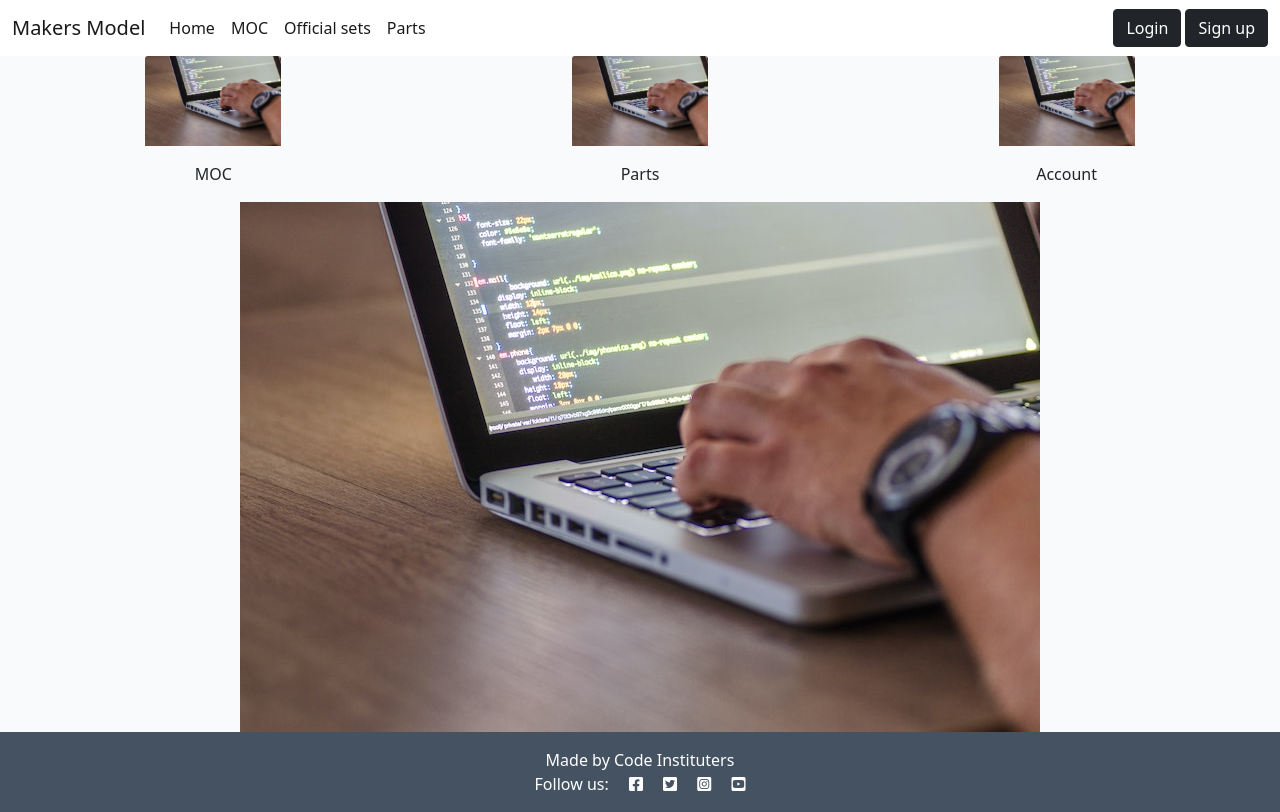
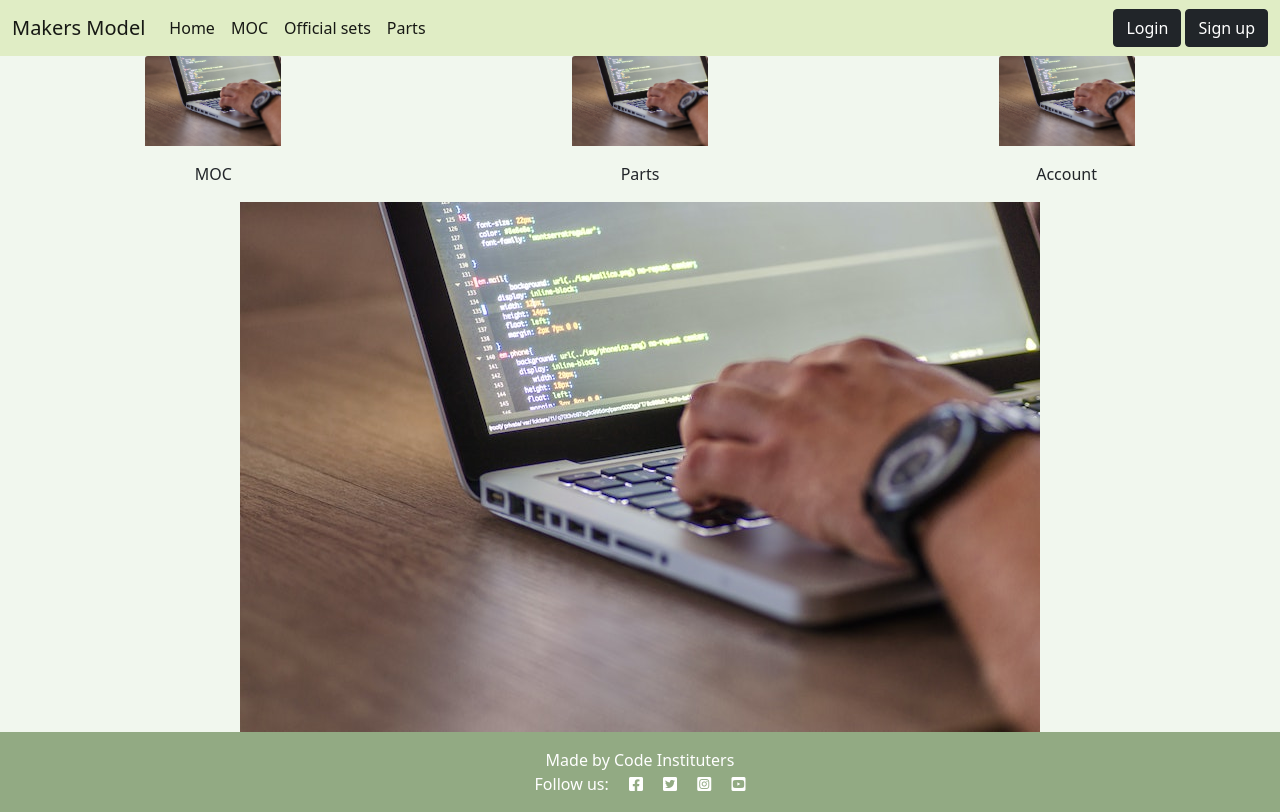
Before and after one commit to Explosion247/makers_models, a Django app: page / in a window 1280 px wide. Run offline with Django 4.2, Linux system fonts and the light colour scheme; data that the repository does not hold is empty.

Commit message:
changed colours of the background of main page

```diff
--- a/makers_models/lego_build/templates/build/index.html
+++ b/makers_models/lego_build/templates/build/index.html
@@ -51,6 +51,8 @@
         </div>
         {% endfor %}
     </div>
+
+    <!-- Make 5 on each line and max out at 10 on a page - change the colour of the website -->
     {% if is_paginated %}
     <nav aria-label="Page navigation">
         <ul class="pagination justify-content-center">
--- a/makers_models/static/css/style.css
+++ b/makers_models/static/css/style.css
@@ -8,13 +8,13 @@
     font-weight: 700;
     color: #4a4a4f;
 }
+.thin {
+    font-weight: 300;
+}
 
+/* colours  bg stands fo background*/
 .red-o {
     color: #e84610;
-}
-
-.thin {
-    font-weight: 300;
 }
 
 .light-bg {
@@ -22,12 +22,16 @@
 }
 
 .dark-bg {
-    background-color: #445261;
+    background-color: #92aa83;
 }
 
 .main-bg {
-    background-color: #f9fafc;
+    background-color: #f1f7ee;
 }
+.nav-col {
+    background-color: #e0edc5;
+}
+/* cards and images */
 
 .card {
     border: none;
--- a/makers_models/templates/base.html
+++ b/makers_models/templates/base.html
@@ -27,7 +27,7 @@
 <body class="d-flex flex-column h-100 main-bg">
 
     <!-- Navigation -->
-    <nav class="navbar navbar-expand-lg navbar-light bg-white">
+    <nav class="navbar navbar-expand-lg navbar-light nav-col">
         <div class="container-fluid">
             <a class="navbar-brand" href="{% url 'home' %}">Makers Model</a>
             <button class="navbar-toggler" type="button" data-bs-toggle="collapse" data-bs-target="#navbarText"
```
